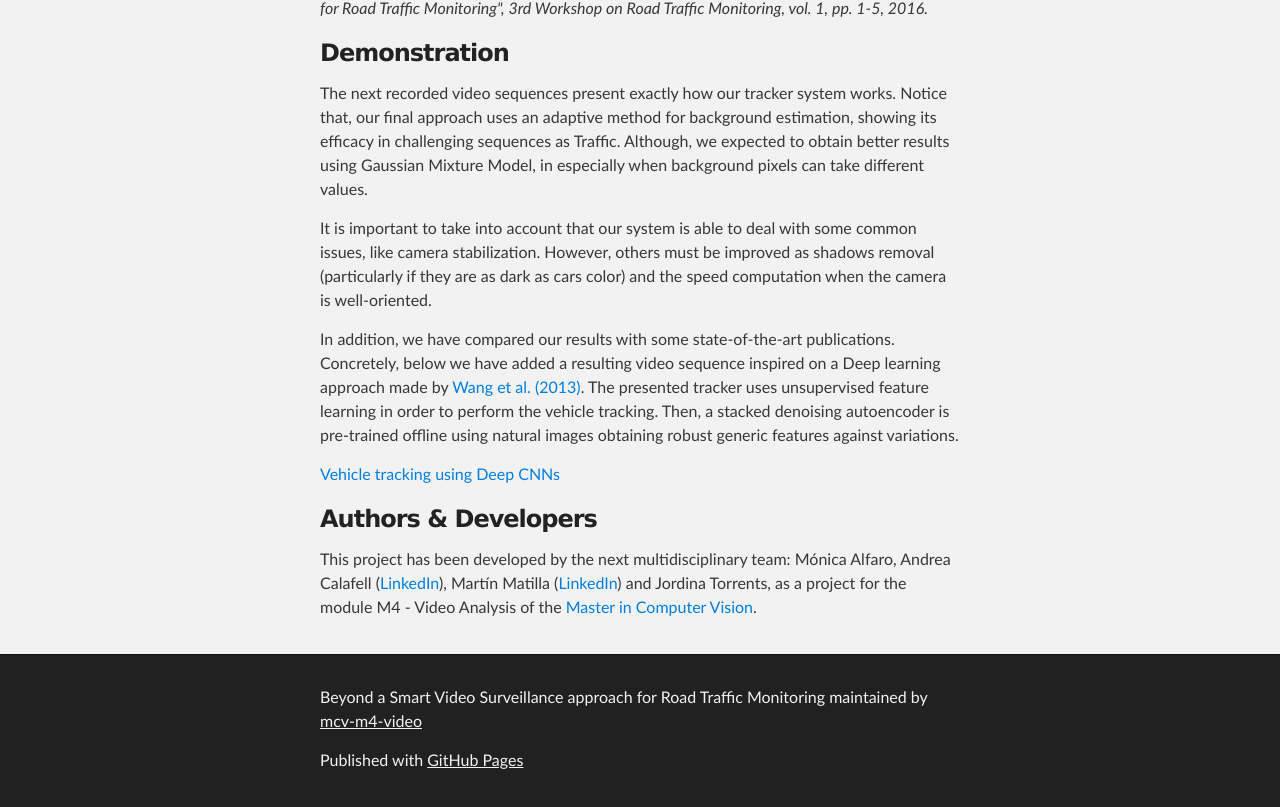
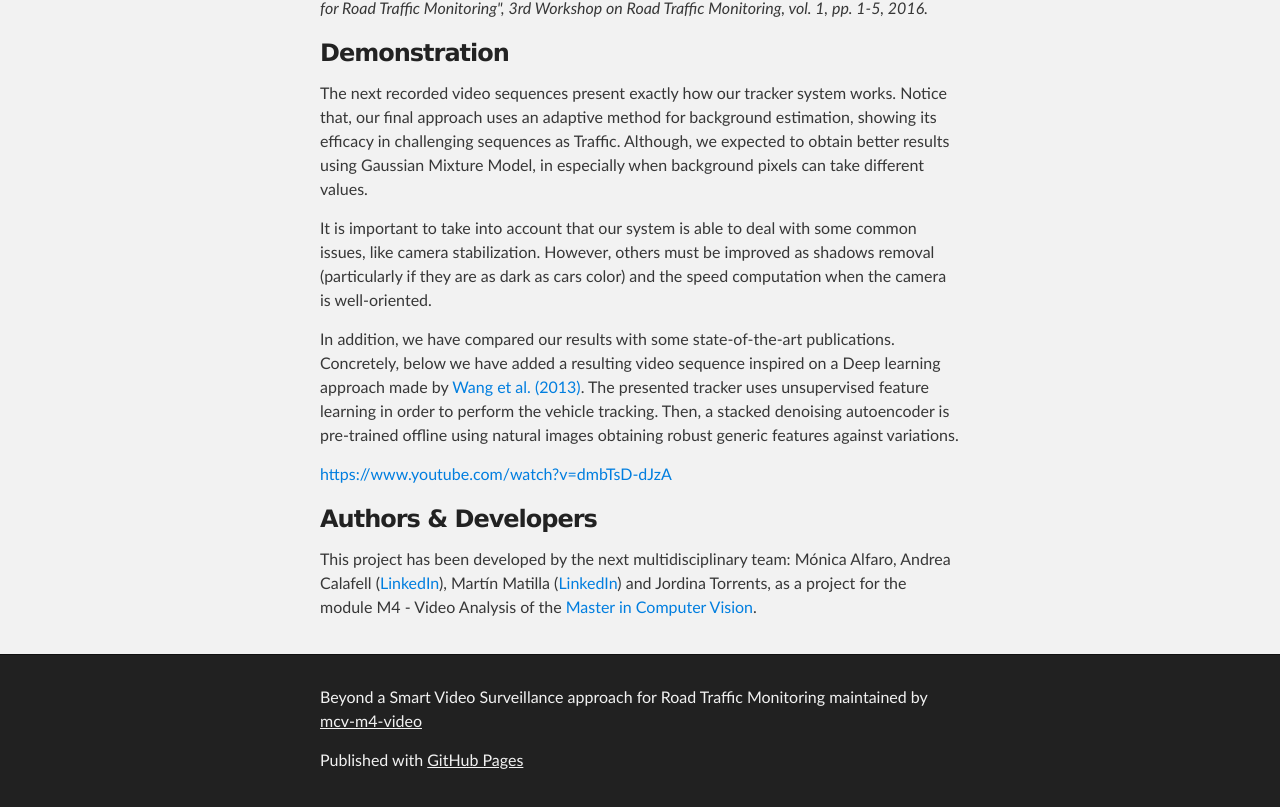
Before and after one commit to mcv-m6-video/mcv-m4-2016-Team2, a plain HTML site: page index.html in a window 1280 px wide. Shown: the part 1145-1952 px from the top of the page. Drawn offline with Linux system fonts and the light colour scheme.

```diff
--- a/index.html
+++ b/index.html
@@ -64,7 +64,7 @@
 
 <p>In addition, we have compared our results with some state-of-the-art publications. Concretely, below we have added a resulting video sequence inspired on a Deep learning approach made by <a href="http://winsty.net/dlt.html">Wang et al. (2013)</a>. The presented tracker uses unsupervised feature learning in order to perform the vehicle tracking. Then, a stacked denoising autoencoder is pre-trained offline using natural images obtaining robust generic features against variations.</p>
 
-<p><a href="https://www.youtube.com/watch?v=dmbTsD-dJzA">Vehicle tracking using Deep CNNs</a></p>
+<p><a href="https://www.youtube.com/watch?v=dmbTsD-dJzA">https://www.youtube.com/watch?v=dmbTsD-dJzA</a></p>
 
 <h3>
 <a id="authors--developers" class="anchor" href="#authors--developers" aria-hidden="true"><span aria-hidden="true" class="octicon octicon-link"></span></a>Authors &amp; Developers</h3>
```
Also changed, not shown: params.json (+1 -1 lines).
